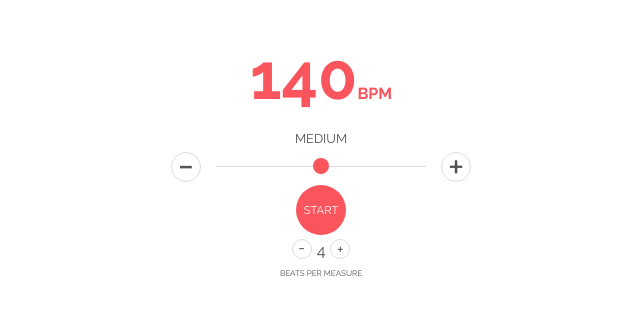
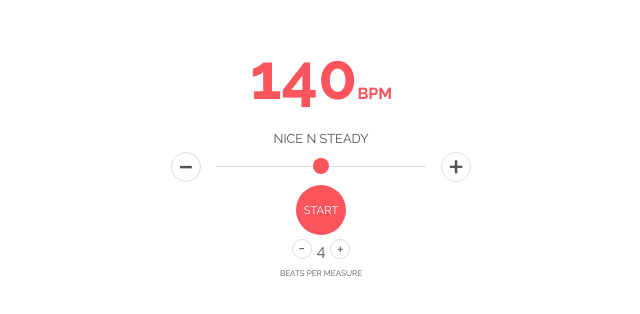
Before and after one commit to MikeSanDev/metronome_app, a Next.js app: page / in a window 1280 px wide. Shown: the part 246-560 px from the top of the page, without its empty margins (319-959 px from the left). Built offline with nearby package versions, Linux system fonts and the light colour scheme.

Commit message:
edge lord

```diff
--- a/src/app/page.tsx
+++ b/src/app/page.tsx
@@ -11,7 +11,7 @@ export default function Home() {
             <span className="tempo">140</span>
             <span className="bpm">BPM</span>
           </div>
-          <div className="tempo-text">Medium</div>
+          <div className="tempo-text">Nice n Steady</div>
           <div className="tempo-settings">
             <div className="adjust-tempo-btn decrease-tempo">-</div>
             <input type="range" min="20" max="280" step="1" className="slider"></input>
--- a/src/metronome.js
+++ b/src/metronome.js
@@ -52,8 +52,8 @@ function updateMetronome() {
     if (bpm > 120 && bpm < 180) {tempoTextString = "Nice & Steady"};
     if (bpm > 180 && bpm < 220) {tempoTextString = "Rock n' Roll"};
     if (bpm > 220 && bpm < 240) {tempoTextString = "Funky Stuff"};
-    if (bpm > 240 && bpm < 260) {tempoTextString = "Chill!!!"};
-    if (bpm > 260 && bpm < 280) {tempoTextString = "Shreddd it brahhh"};
+    if (bpm > 240 && bpm < 260) {tempoTextString = "Shreddd it brahhh!"};
+    if (bpm > 260 && bpm < 280) {tempoTextString = "Edge Lord"};
 
 
     tempoText.textContent = tempoTextString;
```
